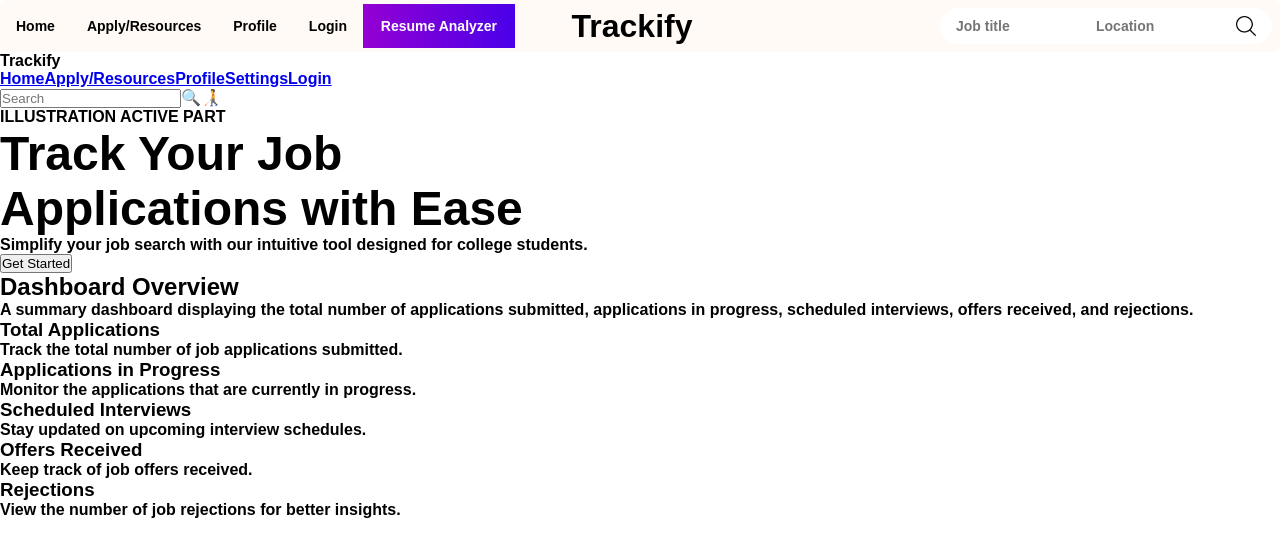
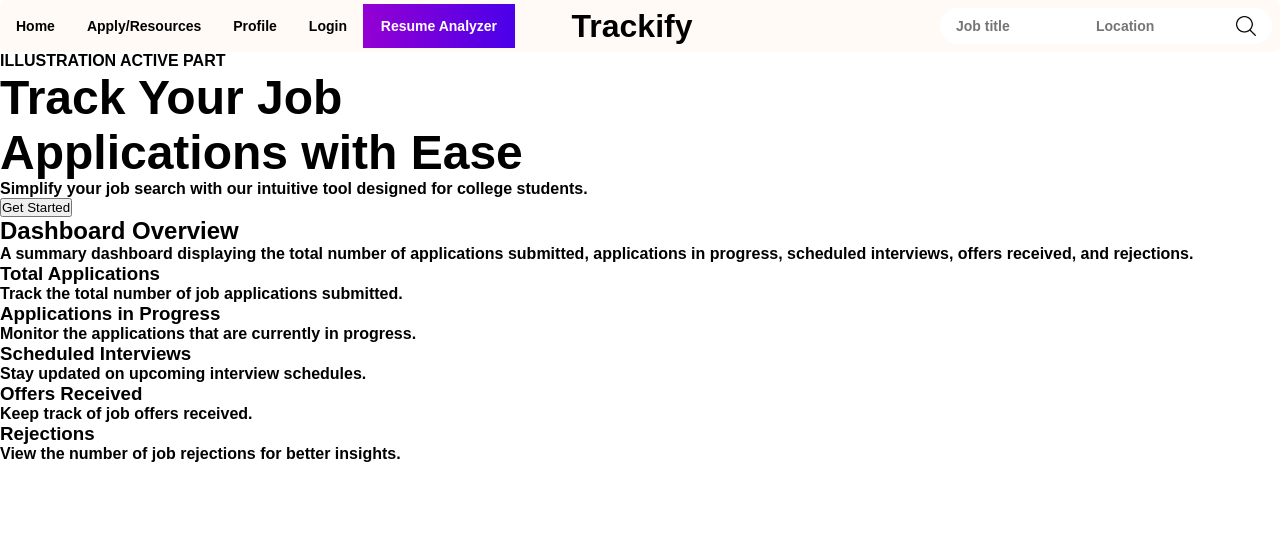
Before and after one commit to mariiaonokhina/trackify, a React (Vite) app: page / in a window 1280 px wide. Shown: the top 556 px of the page. Built offline with nearby package versions, Linux system fonts and the light colour scheme; no server answers.

Commit message:
Removed extra header

```diff
--- a/src/routes/LandingPage.tsx
+++ b/src/routes/LandingPage.tsx
@@ -3,28 +3,6 @@
 const LandingPage: React.FC = () => {
   return (
     <div className="bg-[#fefaf6] min-h-screen text-black font-sans">
-
-      {/* Header */}
-      <header className="flex items-center justify-between px-8 py-4 border-b border-gray-300">
-        <div className="text-xl font-bold">Trackify</div>
-        <nav className="space-x-6 text-sm font-medium">
-          <a href="#" className="hover:underline">Home</a>
-          <a href="#" className="hover:underline">Apply/Resources</a>
-          <a href="#" className="hover:underline">Profile</a>
-          <a href="#" className="hover:underline">Settings</a>
-          <a href="#" className="hover:underline">Login</a>
-        </nav>
-        <div className="flex items-center space-x-4">
-          <input
-            type="text"
-            placeholder="Search"
-            className="px-2 py-1 rounded border border-gray-400 text-sm"
-          />
-          <span className="text-lg">🔍</span>
-          <span className="text-lg">🧑‍🦯</span>
-        </div>
-      </header>
-
       {/* Hero Section */}
       <section className="grid grid-cols-1 md:grid-cols-2 h-[60vh] bg-black text-white">
         <div className="flex items-center justify-center text-gray-400 text-xl">
```
